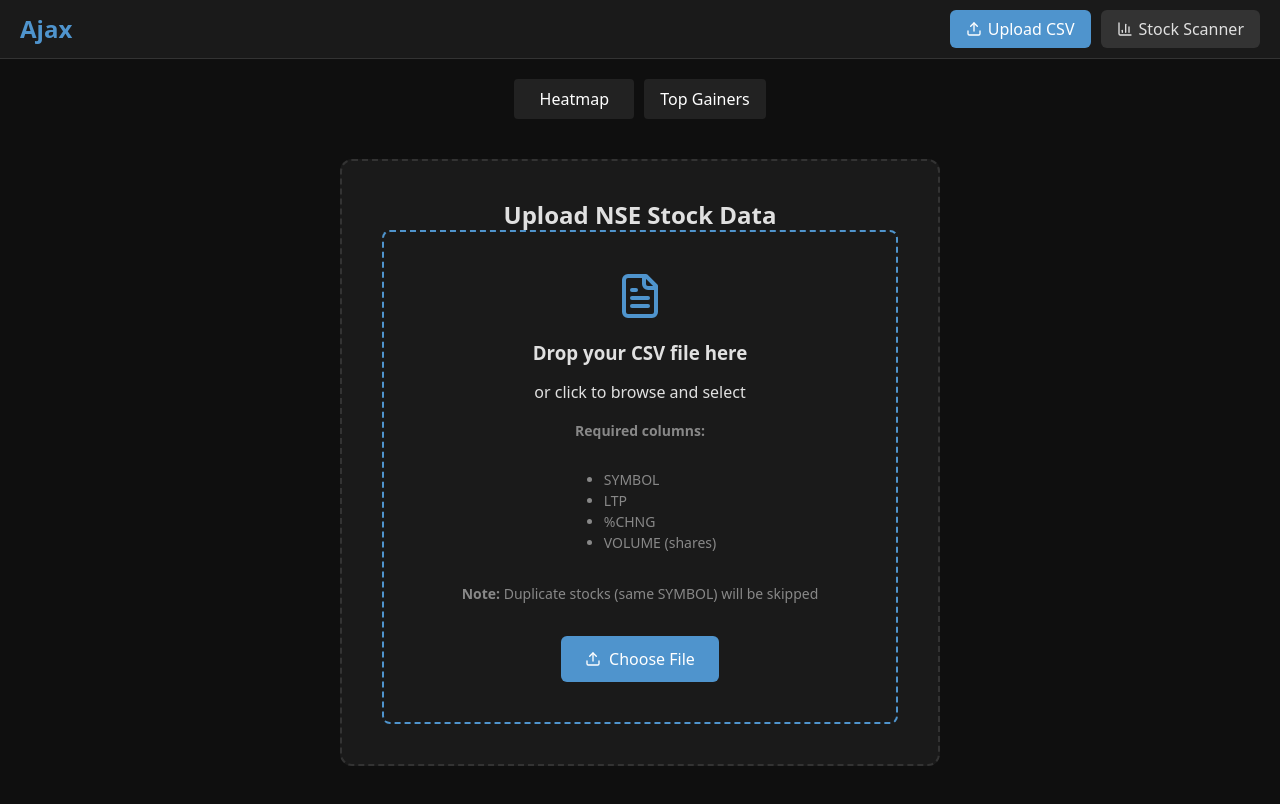
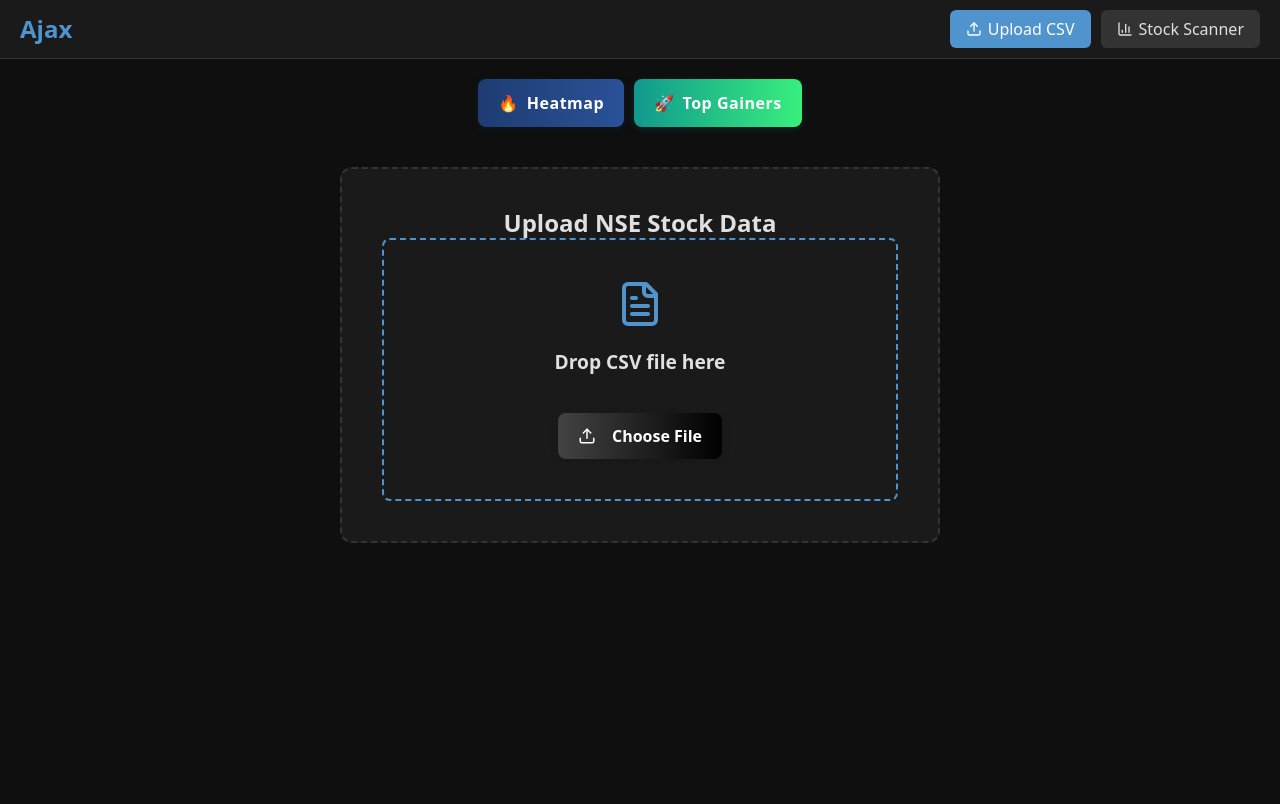
Before and after one commit to ajax-39/Slingshot, a React (Vite) app: page / in a window 1280 px wide. Shown: the top 804 px of the page. Built offline with nearby package versions, Linux system fonts and the light colour scheme.

Commit message:
Update columns

```diff
--- a/src/App.css
+++ b/src/App.css
@@ -883,3 +883,28 @@
     width: 15%;
   }
 }
+
+@media (max-width: 600px) {
+  .data-table th,
+  .data-table td {
+    padding: 6px;
+    font-size: 13px;
+  }
+  .data-table th {
+    font-size: 13px;
+  }
+  .data-table {
+    font-size: 13px;
+    min-width: 600px;
+    /* allow horizontal scroll for all columns */
+    display: block;
+    overflow-x: auto;
+    white-space: nowrap;
+  }
+  .stock-table-container {
+    padding: 0 2px;
+  }
+  .actions-column, .upload-time-cell, .symbol-cell {
+    min-width: 80px;
+  }
+}
--- a/src/components/CSVUpload.jsx
+++ b/src/components/CSVUpload.jsx
@@ -99,19 +99,28 @@ const CSVUpload = ({ onUpload }) => {
           rel="noopener noreferrer"
           className="external-link-button heatmap-btn"
           style={{
-            minWidth: "120px",
+            minWidth: "140px",
             display: "flex",
             alignItems: "center",
             justifyContent: "center",
-            background: "#222",
+            background: "linear-gradient(90deg, #1e3c72 0%, #2a5298 100%)",
             color: "#fff",
             border: "none",
-            borderRadius: "4px",
-            padding: "8px 16px",
+            borderRadius: "8px",
+            boxShadow: "0 2px 8px rgba(30,60,114,0.15)",
+            padding: "12px 20px",
             textDecoration: "none",
-            fontWeight: "500",
+            fontWeight: "600",
+            fontSize: "1rem",
+            letterSpacing: "0.5px",
+            transition: "transform 0.2s",
           }}
+          onMouseOver={(e) => (e.currentTarget.style.transform = "scale(1.07)")}
+          onMouseOut={(e) => (e.currentTarget.style.transform = "scale(1)")}
         >
+          <span role="img" aria-label="heatmap" style={{ marginRight: 8 }}>
+            🔥
+          </span>{" "}
           Heatmap
         </a>
         <a
@@ -120,19 +129,28 @@ const CSVUpload = ({ onUpload }) => {
           rel="noopener noreferrer"
           className="external-link-button gainers-btn"
           style={{
-            minWidth: "120px",
+            minWidth: "140px",
             display: "flex",
             alignItems: "center",
             justifyContent: "center",
-            background: "#222",
+            background: "linear-gradient(90deg, #11998e 0%, #38ef7d 100%)",
             color: "#fff",
             border: "none",
-            borderRadius: "4px",
-            padding: "8px 16px",
+            borderRadius: "8px",
+            boxShadow: "0 2px 8px rgba(17,153,142,0.15)",
+            padding: "12px 20px",
             textDecoration: "none",
-            fontWeight: "500",
+            fontWeight: "600",
+            fontSize: "1rem",
+            letterSpacing: "0.5px",
+            transition: "transform 0.2s",
           }}
+          onMouseOver={(e) => (e.currentTarget.style.transform = "scale(1.07)")}
+          onMouseOut={(e) => (e.currentTarget.style.transform = "scale(1)")}
         >
+          <span role="img" aria-label="top gainers" style={{ marginRight: 8 }}>
+            🚀
+          </span>{" "}
           Top Gainers
         </a>
       </div>
@@ -166,39 +184,26 @@ const CSVUpload = ({ onUpload }) => {
           onDragLeave={handleDragLeave}
           onDrop={handleDrop}
           onClick={handleUploadClick}
+          style={{
+            minHeight: "180px",
+            display: "flex",
+            flexDirection: "column",
+            alignItems: "center",
+            justifyContent: "center",
+          }}
         >
-          <div className="upload-icon">
+          <div className="upload-icon" style={{ marginBottom: "16px" }}>
             <FileText size={48} />
           </div>
-
-          <h3>Drop your CSV file here</h3>
-          <p>or click to browse and select</p>
-
-          <div style={{ marginTop: "16px", fontSize: "14px", color: "#888" }}>
-            <p>
-              <strong>Required columns:</strong>
-            </p>
-            <ul style={{ textAlign: "left", display: "inline-block" }}>
-              <li>SYMBOL</li>
-              <li>LTP</li>
-              <li>%CHNG</li>
-              <li>VOLUME (shares)</li>
-            </ul>
-            <p style={{ marginTop: "16px" }}>
-              <strong>Note:</strong> Duplicate stocks (same SYMBOL) will be
-              skipped
-            </p>
-          </div>
-          <div
-            className="upload-button-group"
+          <h3
             style={{
-              display: "flex",
-              gap: "10px",
-              flexWrap: "wrap",
-              justifyContent: "center",
-              marginTop: "16px",
+              fontWeight: 600,
+              fontSize: "1.2rem",
+              marginBottom: "24px",
             }}
           >
+            Drop CSV file here
+          </h3>
           <button
             className="upload-button"
             disabled={uploading}
@@ -206,21 +211,35 @@ const CSVUpload = ({ onUpload }) => {
               e.stopPropagation();
               handleUploadClick();
             }}
-              style={{ minWidth: "120px" }}
+            style={{
+              minWidth: "140px",
+              padding: "12px 20px",
+              borderRadius: "8px",
+              background: "linear-gradient(90deg,#434343 0%,#000000 100%)",
+              color: "#fff",
+              fontWeight: "600",
+              fontSize: "1rem",
+              border: "none",
+              boxShadow: "0 2px 8px rgba(0,0,0,0.12)",
+              transition: "transform 0.2s",
+            }}
+            onMouseOver={(e) =>
+              (e.currentTarget.style.transform = "scale(1.07)")
+            }
+            onMouseOut={(e) => (e.currentTarget.style.transform = "scale(1)")}
           >
-              <Upload size={16} />
+            <Upload size={18} style={{ marginRight: 8 }} />
             {uploading ? "Processing..." : "Choose File"}
           </button>
-          </div>
-        </div>
-
           <input
             ref={fileInputRef}
             type="file"
             accept=".csv"
             onChange={handleFileInputChange}
             className="file-input"
+            style={{ display: "none" }}
           />
+        </div>
       </div>
     </>
   );
--- a/src/components/StockTable.jsx
+++ b/src/components/StockTable.jsx
@@ -340,6 +340,18 @@ const StockTable = ({ data, onAcceptEntry, onRejectEntry }) => {
     );
   };
 
+  const formatTimeOnly = (dateTimeStr) => {
+    if (!dateTimeStr) return "";
+    // Expecting format: DD-MM-YYYY HH:mm:ss
+    const timePart = dateTimeStr.split(" ")[1];
+    if (!timePart) return "";
+    let [hour, minute] = timePart.split(":");
+    hour = parseInt(hour);
+    const ampm = hour >= 12 ? "pm" : "am";
+    hour = hour % 12 || 12;
+    return `${hour}:${minute} ${ampm}`;
+  };
+
   if (data.length === 0) {
     return (
       <div className="stock-table-container">
@@ -386,6 +398,20 @@ const StockTable = ({ data, onAcceptEntry, onRejectEntry }) => {
               </th>
               <th className="column-header">
                 <div className="column-header-content">
+                  <span onClick={() => handleSort("%CHNG")}>
+                    %CHNG {getSortIcon("%CHNG")}
+                  </span>
+                  <button
+                    className="filter-button"
+                    onClick={() => toggleFilter("%CHNG")}
+                  >
+                    <Filter size={14} />
+                  </button>
+                </div>
+                {renderFilterDropdown("%CHNG")}
+              </th>
+              <th className="column-header">
+                <div className="column-header-content">
                   <span onClick={() => handleSort("LTP")}>
                     LTP {getSortIcon("LTP")}
                   </span>
@@ -398,19 +424,20 @@ const StockTable = ({ data, onAcceptEntry, onRejectEntry }) => {
                 </div>
                 {renderFilterDropdown("LTP")}
               </th>
+              <th className="actions-column">ACTIONS</th>
               <th className="column-header">
                 <div className="column-header-content">
-                  <span onClick={() => handleSort("%CHNG")}>
-                    %CHNG {getSortIcon("%CHNG")}
+                  <span onClick={() => handleSort("Upload Date & Time")}>
+                    TIME {getSortIcon("Upload Date & Time")}
                   </span>
                   <button
                     className="filter-button"
-                    onClick={() => toggleFilter("%CHNG")}
+                    onClick={() => toggleFilter("Upload Date & Time")}
                   >
                     <Filter size={14} />
                   </button>
                 </div>
-                {renderFilterDropdown("%CHNG")}
+                {renderFilterDropdown("Upload Date & Time")}
               </th>
               <th className="column-header">
                 <div className="column-header-content">
@@ -426,21 +453,6 @@ const StockTable = ({ data, onAcceptEntry, onRejectEntry }) => {
                 </div>
                 {renderFilterDropdown("VOLUME (shares)")}
               </th>
-              <th className="column-header">
-                <div className="column-header-content">
-                  <span onClick={() => handleSort("Upload Date & Time")}>
-                    TIME {getSortIcon("Upload Date & Time")}
-                  </span>
-                  <button
-                    className="filter-button"
-                    onClick={() => toggleFilter("Upload Date & Time")}
-                  >
-                    <Filter size={14} />
-                  </button>
-                </div>
-                {renderFilterDropdown("Upload Date & Time")}
-              </th>
-              <th className="actions-column">ACTIONS</th>
             </tr>
           </thead>
           <tbody>
@@ -450,12 +462,8 @@ const StockTable = ({ data, onAcceptEntry, onRejectEntry }) => {
                 className={getRowClassName(row)}
               >
                 <td className="symbol-cell">{row.SYMBOL}</td>
+                <td>{formatChangeValue(row["%CHNG"])}</td>
                 <td>₹{parseFloat(row.LTP).toFixed(2)}</td>
-                <td>{formatChangeValue(row["%CHNG"])}</td>
-                <td>{formatVolume(row["VOLUME (shares)"])}</td>
-                <td className="upload-time-cell">
-                  {row["Upload Date & Time"]}
-                </td>
                 <td className="actions-cell">
                   {row.status !== "rejected" && row.status !== "accepted" && (
                     <div className="action-buttons">
@@ -482,6 +490,10 @@ const StockTable = ({ data, onAcceptEntry, onRejectEntry }) => {
                     <span className="status-indicator rejected">✗</span>
                   )}
                 </td>
+                <td className="upload-time-cell">
+                  {formatTimeOnly(row["Upload Date & Time"])}
+                </td>
+                <td>{formatVolume(row["VOLUME (shares)"])}</td>
               </tr>
             ))}
           </tbody>
```
Lines whose indentation alone changed are shown as unchanged.
